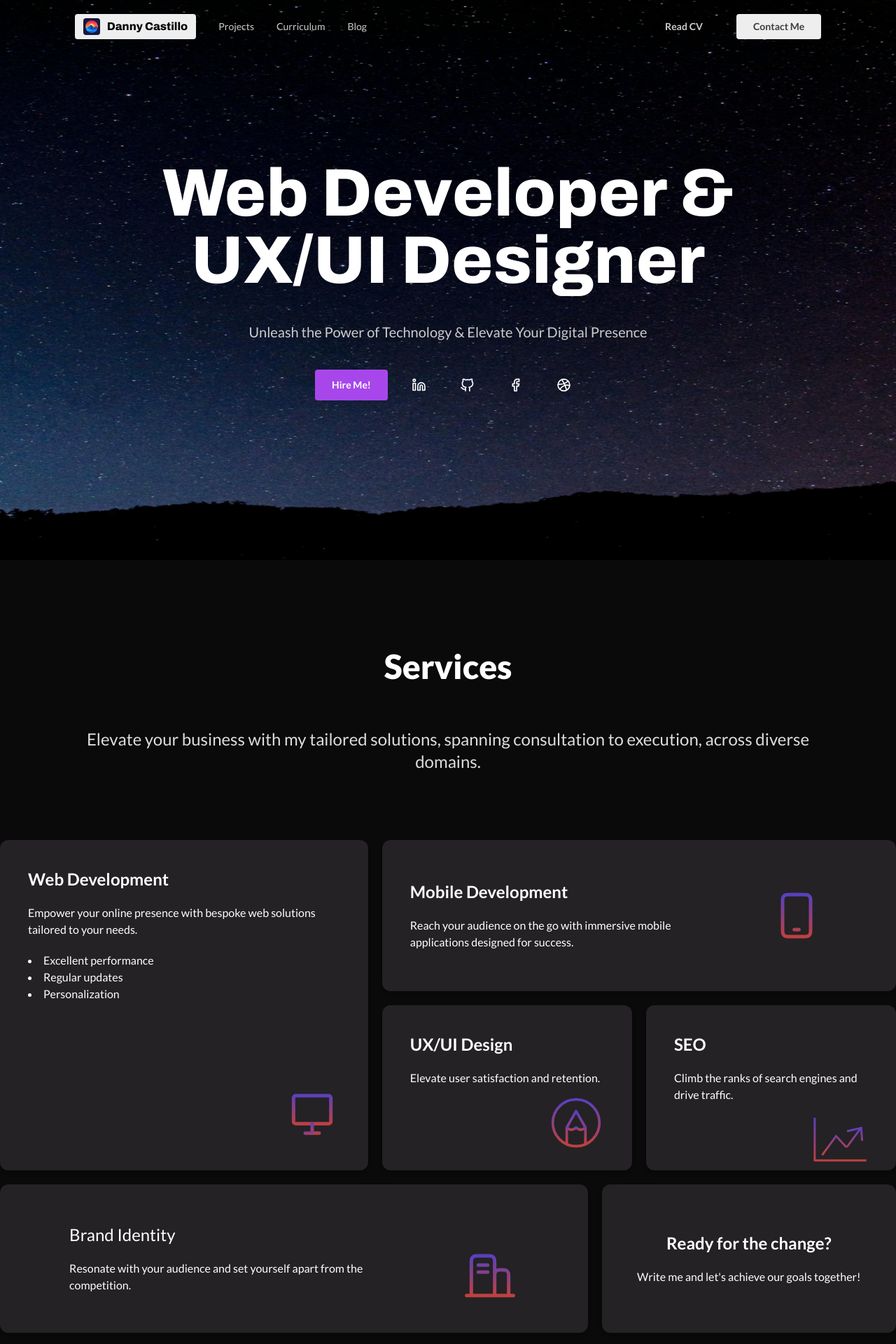
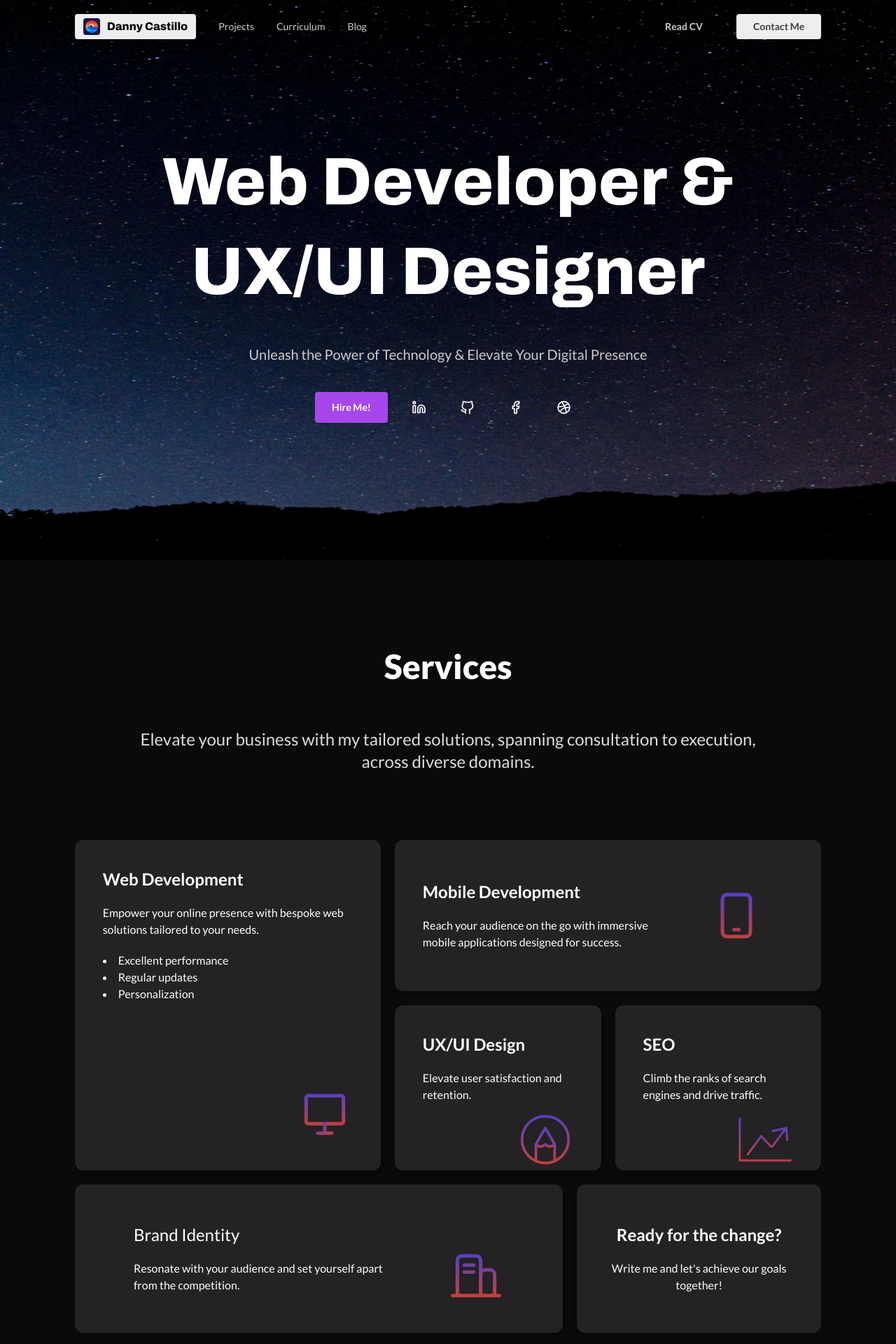
Before and after one commit to dannycastilloo/portfolio, a React (Vite) app: page / in a window 1280 px wide. Shown: the top 1920 px of the page at 70% size. Built offline with nearby package versions, Linux system fonts and the light colour scheme; the HTML template or start-up script is replaced by a standard one.

Commit message:
fixed title leading

```diff
--- a/src/components/ExperienceInfo.jsx
+++ b/src/components/ExperienceInfo.jsx
@@ -20,7 +20,7 @@ function ExperienceInfo({ company, role }) {
                         <span>{date}</span>
                     </div>
                 </div>
-                <div className='exp-location'>
+                <div className='bg-gray1 p-10 rounded-md'>
                     <h3>{location}</h3>
                 </div>
             </div>
--- a/src/components/Testimonial.jsx
+++ b/src/components/Testimonial.jsx
@@ -8,7 +8,7 @@ function Testimonial({ photo, names, role, message }) {
           <span className='text-neutral400'>{role}</span>
         </div>
         <img className='w-2/12' src="./icons/thumbs_up-1.svg" alt="Like" title="Like" />
-        <div className="h-72 md:h-80 lg:h-64">
+        <div className="h-72 md:h-80 lg:h-56">
           <p className='leading-7 text-neutral500 text-center m-auto'>{message}</p>
         </div>
       </div>
--- a/src/views/HomeView.jsx
+++ b/src/views/HomeView.jsx
@@ -12,7 +12,7 @@ function HomeView() {
             <section className='w-full h-screen flex flex-col justify-between items-center presentation m-auto'>
                 <div className='container flex flex-col gap-16 mx-auto justify-between items-center mt-32 md:mt-36 lg:mt-0 lg:flex-row lg:gap-0 w-10/12 h-screen'>
                     <div className='flex flex-col mx-auto items-start gap-10'>
-                        <h1 className='font-extrabold text-start text-white font-archivo lg:text-center text-6xl leading-18 md:text-7xl lg:text-8xl md:leading-24'>Web Developer & UX/UI Designer</h1>
+                        <h1 className='font-extrabold text-start text-white font-archivo lg:text-center text-6xl leading-18 md:text-7xl lg:text-8xl md:leading-26 lg:leading-36'>Web Developer & UX/UI Designer</h1>
                         <p className='text-start text-gray1 lg:text-center lg:mx-auto text-lg md:text-xl lg:texl-2xl'>Unleash the Power of Technology & Elevate Your Digital Presence</p>
                         <div className='flex flex-col gap-6 lg:mx-auto justify-start items-start md:flex-row md:justify-center md:items-center md:gap-5'>
                             <a href="mailto:dannycastillootiniano@gmail.com" target="_blank" rel="noopener noreferrer" className="px-6 py-3 bg-purple1 hover:bg-purple2 text-white rounded font-semibold text-sm flex justify-center items-center cursor-pointer transition-all duration-300">Hire Me!</a>
@@ -36,7 +36,7 @@ function HomeView() {
             </section>
 
             <section className='w-full flex justify-between items-center bg-backgroundBlack py-20 md:py-32'>
-                <div className='container-sm mx-auto flex flex-col gap-16 w-10/12 lg:w-12/12 lg:gap-24 lg:container'>
+                <div className='container-sm mx-auto flex flex-col gap-16 w-10/12 md:w-10/12 lg:w-12/12 lg:gap-24 lg:container'>
                     <div className='flex flex-col gap-10 justify-center items-center lg:gap-16'>
                         <h3 className='text-archivo font-extrabold text-3xl md:text-4xl lg:text-5xl text-white text-center lg:text-start'>Services</h3>
                         <p className='text-center text-lg text-neutral600 w-12/12 md:text-xl lg:text-2xl lg:w-10/12 text-gray3'>Elevate your business with my tailored solutions, spanning consultation to execution, across diverse domains.</p>
@@ -215,7 +215,7 @@ function HomeView() {
                             </SwiperSlide>
                         ))}
                     </Swiper>
-                    <div className='flex flex-col mx-auto gap-3 justify-center items-center text-gray1 lg:flex-row md:text-lg'>
+                    <div className='flex flex-col mx-auto gap-3 justify-center items-center text-gray1 md:text-lg'>
                         <span>Need a good experience, too?</span>
                         <a href="mailto:dannycastillootiniano@gmail.com" className='font-semibold hover:text-white transition-all duration-300'>Contact Me</a>
                     </div>
--- a/tailwind.config.js
+++ b/tailwind.config.js
@@ -28,7 +28,8 @@ export default {
       },
       lineHeight: {
         '18': '5rem',
-        '24': '6.5rem',
+        '26': '7rem',
+        '36': '8rem',
       },
       width: {
         '112': '28rem',
```
